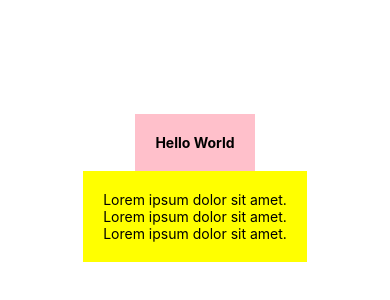
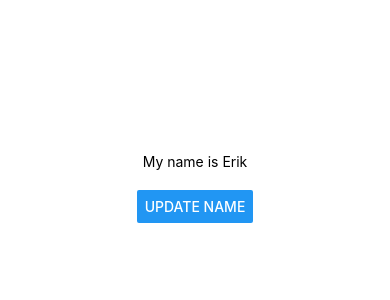
Before and after one commit to chefkasperson/myFirstReactNativeApp, a React Native app: screen / in a window 390 px wide. Shown: the part 234-534 px from the top of the page. Built offline with nearby package versions, Linux system fonts and the light colour scheme.

Commit message:
added button to toggle name

```diff
--- a/App.js
+++ b/App.js
@@ -1,20 +1,19 @@
 import { StatusBar } from 'expo-status-bar';
-import React from 'react';
-import { StyleSheet, Text, View } from 'react-native';
+import React, { useState } from 'react';
+import { StyleSheet, Text, View, Button } from 'react-native';
 
 export default function App() {
+  const [name, setName] = useState('Erik')
+  const clickHandler = () => {
+    name === "Erik" ? setName("Harold") : setName("Erik")
+  }
   return (
     <View style={styles.container}>
-      <View style={styles.header}>
-        <Text style={styles.boldText}>
-          Hello World
-        </Text>
-      </View>
-      <View style={styles.body}>
-        <Text>Lorem ipsum dolor sit amet.</Text>
-        <Text>Lorem ipsum dolor sit amet.</Text>
-        <Text>Lorem ipsum dolor sit amet.</Text>
-      </View>
+     <Text>My name is {name}</Text>
+     <Text></Text>
+     <View style={styles.buttonContainer}>
+      <Button title="update name" onPress={clickHandler}/>
+     </View>
     </View>
   );
 }
@@ -26,15 +25,7 @@
     alignItems: 'center',
     justifyContent: 'center',
   },
-  header: {
-    backgroundColor: "pink",
-    padding: 20
-  },
-  boldText: {
-    fontWeight: "bold"
-  },
-  body: {
-    backgroundColor: "yellow",
-    padding: 20
+  buttonContainer: {
+    marginTop: 20,
   }
 });
```
